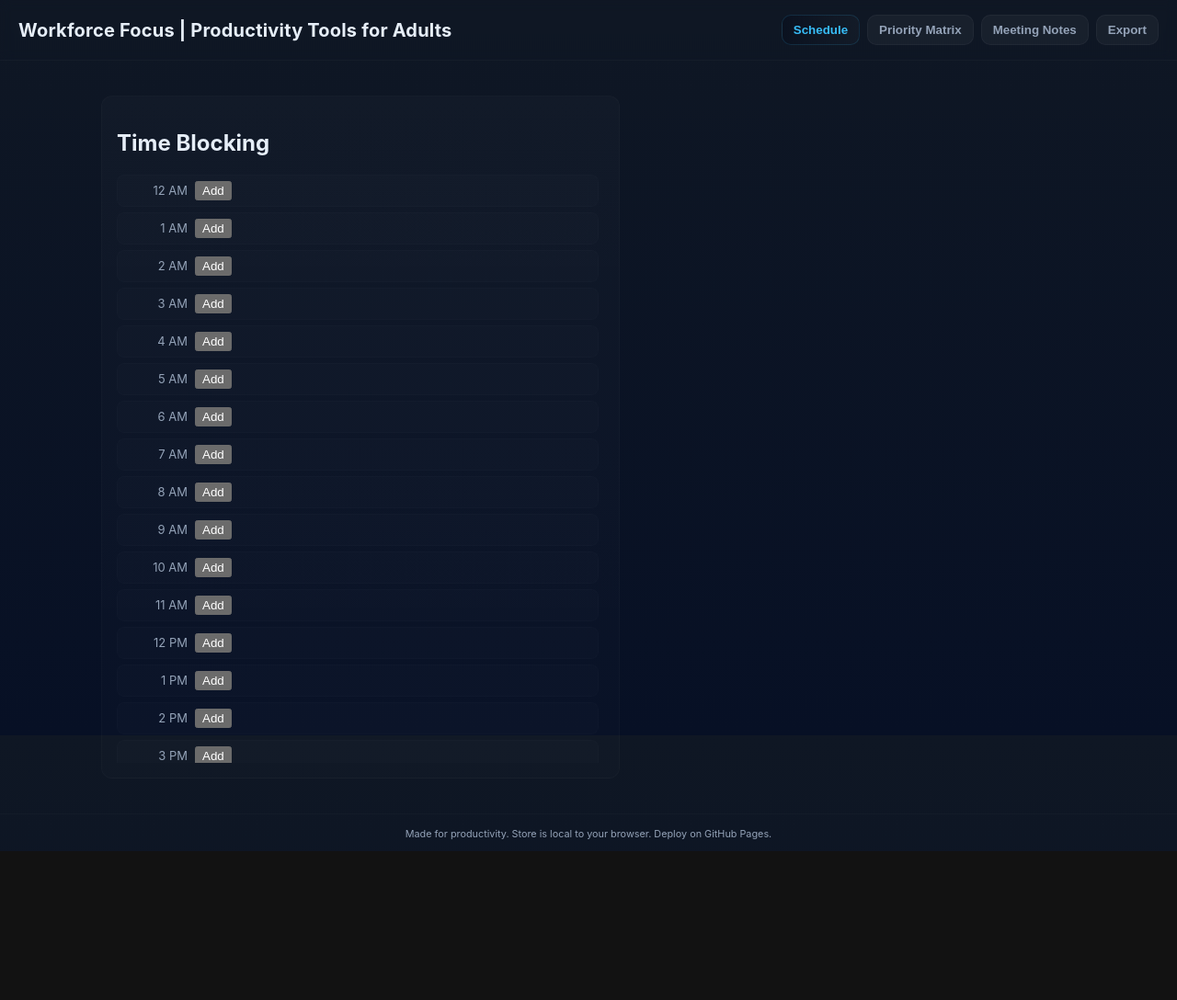
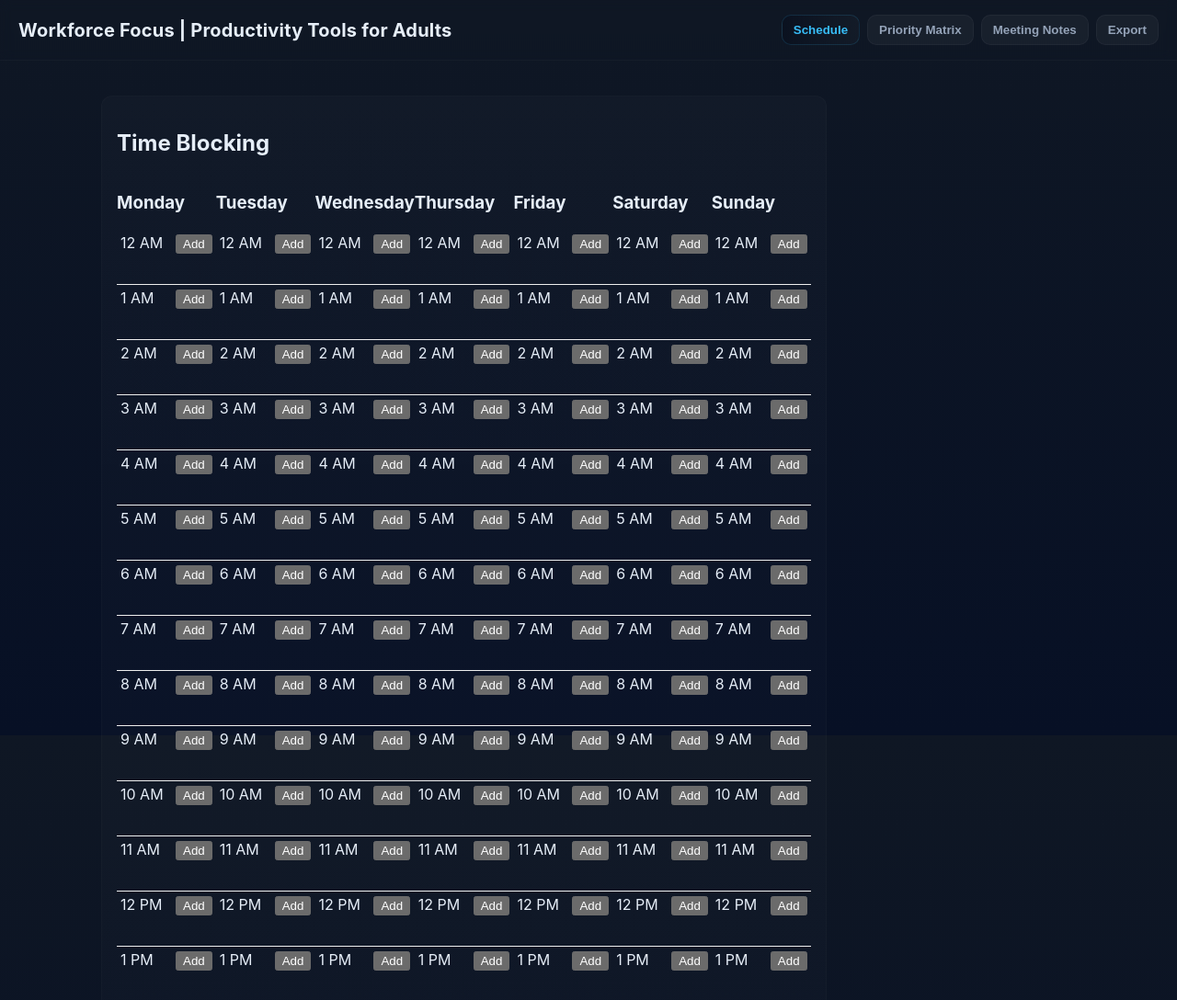
Before and after one commit to dev-ananta/workforce-focus, a plain HTML site: page index.html in a window 1280 px wide. Shown: the top 1088 px of the page at 92% size. Before the commit the page ends 926 px from the top, so only its background shows below. Drawn offline with Linux system fonts and the light colour scheme.

Commit message:
Commit 8

```diff
--- a/modules/timeBlocking.js
+++ b/modules/timeBlocking.js
@@ -1,4 +1,6 @@
-// 24h Calender UI For Scheduling Blocks
+// Week Long 24h Calendar UI For Scheduling Blocks
+
+// Changes to make: Add upto 1 Week (_render())
 
 // modules/timeBlocking.js
 import Storage from '../utils/storage.js';
@@ -12,49 +14,88 @@ export default class TimeBlocking {
     this._render();
   }
 
-  _render(){
-    this.container.innerHTML = '';
-    // create 24-hour rows
-    for(let hour=0; hour<24; hour++){
+  _render() {
+  this.container.innerHTML = '';
+
+  const days = [
+    'Monday','Tuesday','Wednesday',
+    'Thursday','Friday','Saturday','Sunday'
+  ];
+
+  days.forEach((dayName, dayIndex) => {
+    // Day header
+    const daySection = document.createElement('div');
+    daySection.className = 'day-section';
+
+    const dayHeader = document.createElement('h3');
+    dayHeader.innerText = dayName;
+    daySection.appendChild(dayHeader);
+
+    // 24-hour rows for that day
+    for (let hour = 0; hour < 24; hour++) {
       const row = document.createElement('div');
       row.className = 'hour-row';
+
       const label = document.createElement('div');
       label.className = 'hour-label';
-      const displayHour = (hour%12===0?12:hour%12) + (hour<12 ? ' AM' : ' PM');
+      const displayHour = (hour % 12 === 0 ? 12 : hour % 12) + (hour < 12 ? ' AM' : ' PM');
       label.innerText = displayHour;
+
       const actions = document.createElement('div');
       actions.className = 'hour-actions';
-      // show blocks for this hour
-      const blocksForHour = this.state.blocks.filter(b=>b.hour===hour);
-      blocksForHour.forEach(b=>{
+
+      // blocks for that day+hour
+      const blocks = this.state.blocks.filter(
+        b => b.day === dayIndex && b.hour === hour
+      );
+
+      blocks.forEach(b => {
         const block = document.createElement('div');
-        block.className='block';
+        block.className = 'block';
         block.innerText = `${b.title} (${b.duration || 60}m)`;
-        const rm = document.createElement('button'); rm.innerText='✕'; rm.title='Remove';
-        rm.addEventListener('click', ()=>this.removeBlock(b.id));
+
+        const rm = document.createElement('button');
+        rm.innerText = '✕';
+        rm.title = 'Remove';
+        rm.addEventListener('click', () => this.removeBlock(b.id));
+
         block.appendChild(rm);
         actions.appendChild(block);
       });
 
-      // add block button
       const btn = document.createElement('button');
       btn.innerText = 'Add';
-      btn.addEventListener('click', ()=>this._promptAdd(hour));
+      btn.addEventListener('click', () => this._promptAdd(dayIndex, hour));
+
       actions.appendChild(btn);
 
       row.appendChild(label);
       row.appendChild(actions);
-      this.container.appendChild(row);
+
+      daySection.appendChild(row);
     }
-  }
 
-  _promptAdd(hour){
-    const title = prompt('Block title (e.g., Deep Work, Meeting):');
-    if(!title) return;
-    const durationStr = prompt('Duration in minutes (default 60):','60');
-    const duration = parseInt(durationStr) || 60;
-    this.addBlock({id:this._uid(), hour, title, duration});
-  }
+    this.container.appendChild(daySection);
+  });
+}
+
+
+  _promptAdd(day, hour) {
+  const title = prompt('Block title (e.g., Deep Work, Meeting):');
+  if (!title) return;
+
+  const durationStr = prompt('Duration in minutes (default 60):','60');
+  const duration = parseInt(durationStr) || 60;
+
+  this.addBlock({
+    id: this._uid(),
+    day,
+    hour,
+    title,
+    duration
+  });
+}
+
 
   addBlock(block){
     this.state.blocks.push(block);
--- a/styles.css
+++ b/styles.css
@@ -37,11 +37,51 @@ nav{display:flex;gap:8px}
 .note{padding:10px;border-radius:8px;background:var(--card);border:1px solid rgba(255,255,255,0.02)}
 .form-actions{display:flex;gap:8px}
 
-#time-blocking{display:flex;flex-direction:column;gap:6px;max-height:640px;overflow:auto;padding-right:6px}
-.hour-row{display:flex;gap:8px;align-items:center;padding:6px;border-radius:8px;background:rgba(255,255,255,0.01);border:1px solid rgba(255,255,255,0.01)}
-.hour-label{width:70px;font-size:13px;color:var(--muted);text-align:right}
-.hour-actions{flex:1;display:flex;gap:8px;align-items:center}
-.block{padding:6px 8px;border-radius:6px;background:linear-gradient(90deg, rgba(56,189,248,0.08), rgba(255,255,255,0.02));border:1px solid rgba(56,189,248,0.12);display:inline-flex;gap:8px;align-items:center}
+/*Commit 8*/
+#time-blocking {
+  display: grid;
+  grid-template-columns: repeat(7, 1fr);
+  width: 100%;
+  overflow-x: auto;
+}
+
+.day-column {
+  border-right: 1px solid #ddd;
+  min-width: 200px;  /* MODIFY width per day */
+}
+
+.day-title {
+  font-weight: bold;
+  padding: 8px;
+  border-bottom: 2px solid #ccc;
+}
+
+.hour-row {
+  display: flex;
+  height: 60px;      /* MODIFY height per hour */
+  border-bottom: 1px solid #eee;
+  padding: 4px;
+}
+
+.hour-label {
+  width: 60px;       /* MODIFY label width */
+  flex-shrink: 0;
+}
+
+.hour-actions {
+  flex-grow: 1;
+}
+
+.block {
+  padding: 6px 8px;
+  border-radius: 6px;
+  background: linear-gradient(90deg, rgba(56,189,248,0.08), rgba(255,255,255,0.02));
+  border: 1px solid rgba(56,189,248,0.12);
+  display: inline-flex;
+  gap: 8px;
+  align-items: center;
+}
+
 
 .app-footer{padding:12px 20px;text-align:center;color:var(--muted);font-size:13px;border-top:1px solid rgba(255,255,255,0.02)}
 @media (min-width:900px){
```
